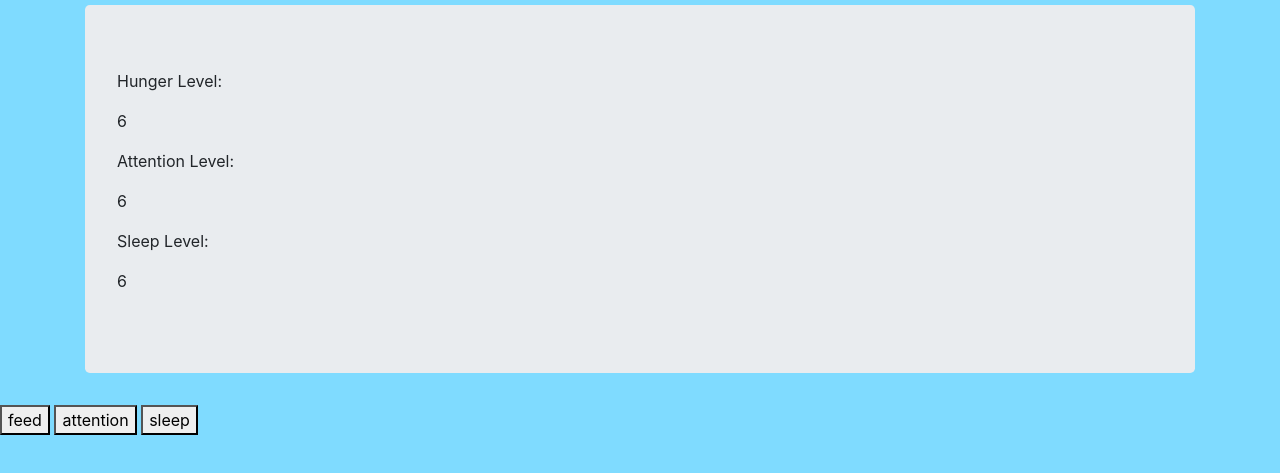
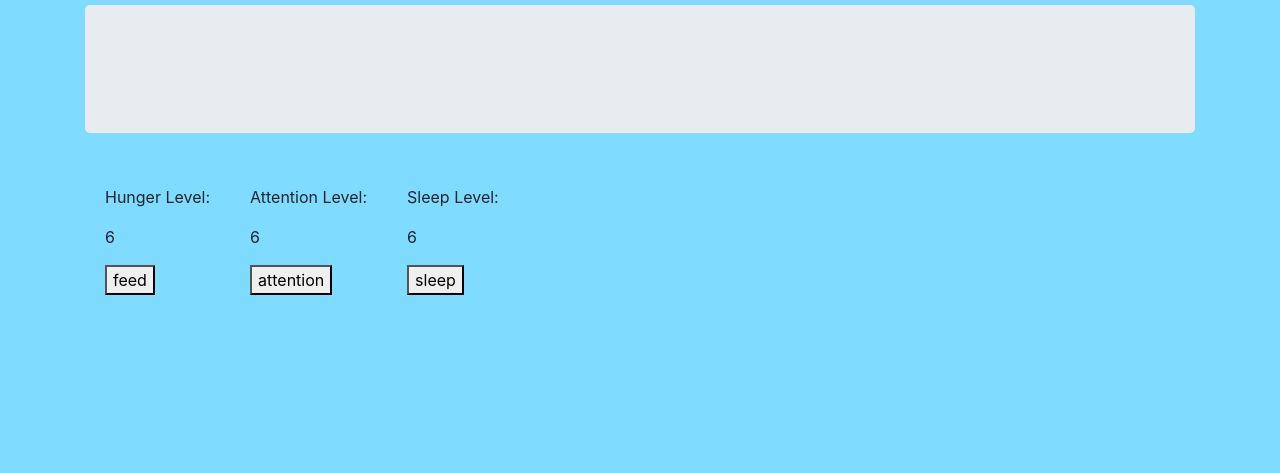
Before and after one commit to LisaMJensen/Tamagotchi, a website built with webpack: page src/index.html in a window 1280 px wide. Shown: the part 41-514 px from the top of the page. Built offline with nearby package versions, Linux system fonts and the light colour scheme.

Commit message:
add table to format count down and  buttons

```diff
--- a/src/index.html
+++ b/src/index.html
@@ -11,18 +11,22 @@
   <h2>Tamagotchi</h2>
   <div class="container">
     <div class="jumbotron">
-      <p>Hunger Level:</p>
-      <p id="visibleFeed"> </p>
-      <p>Attention Level:</p>
-      <p id="visibleAttention"> </p>
-      <p>Sleep Level:</p>
-      <p id="visibleSleep"> </p>
 
     </div>
+    <table>
+      <tr>
+    <td><p>Hunger Level:</p>
+    <p id="visibleFeed"> </p>
+    <button type="click" id="feed">feed</button></td>
+    <td><p>Attention Level:</p>
+    <p id="visibleAttention"></p>
+    <button type="click" id="attention">attention</button></td>
+    <td><p>Sleep Level:</p>
+    <p id="visibleSleep"></p>
+    <button type="click" id="sleep">sleep</button></td>
+    </tr>
+    </table>
   </div>
-  <button type="click" id="feed">feed</button>
-  <button type="click" id="attention">attention</button>
-  <button type="click" id="sleep">sleep</button>
 
 </body>
 </html>
--- a/src/styles.css
+++ b/src/styles.css
@@ -1,3 +1,7 @@
 body {
   background-color: #7FDBFF;
 }
+
+td {
+  padding: 20px;
+}
```
